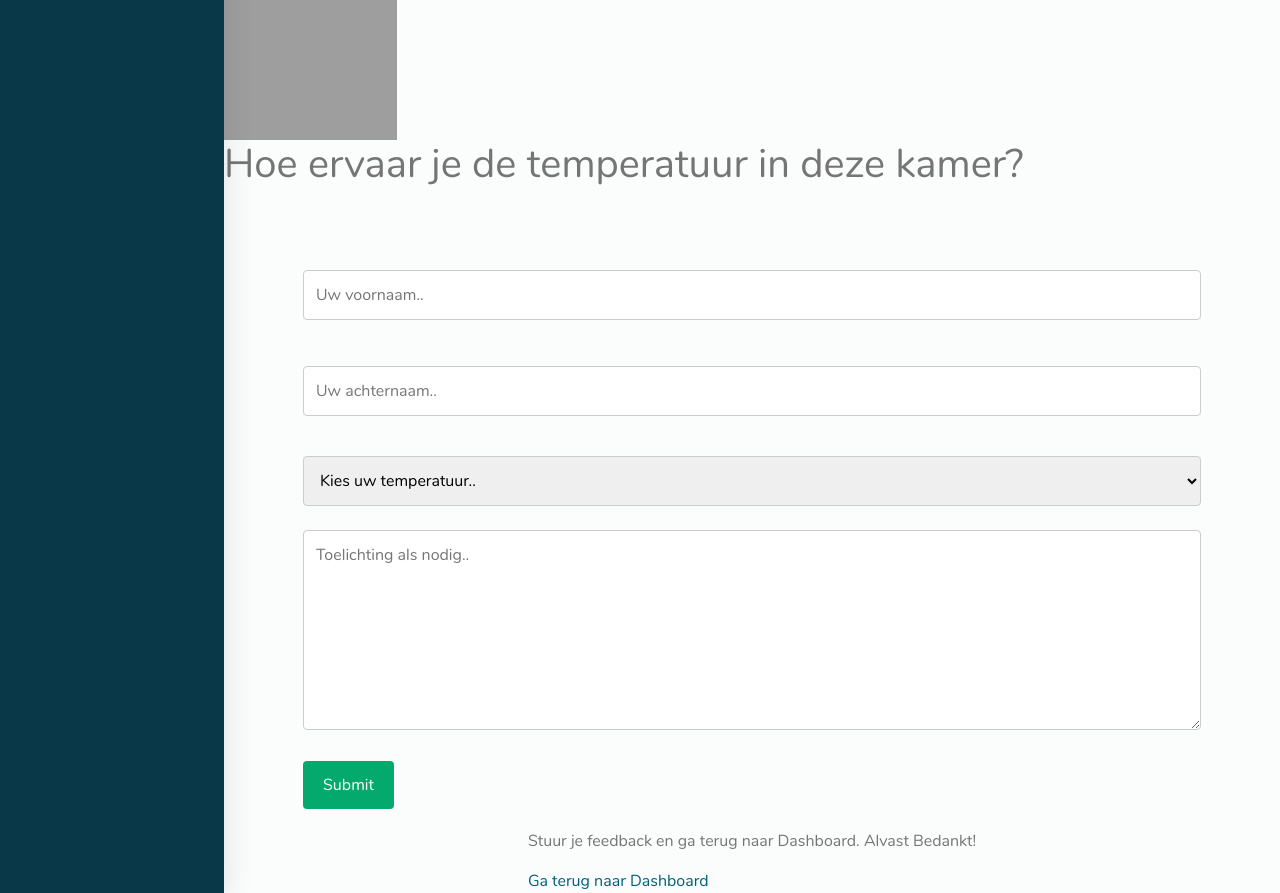
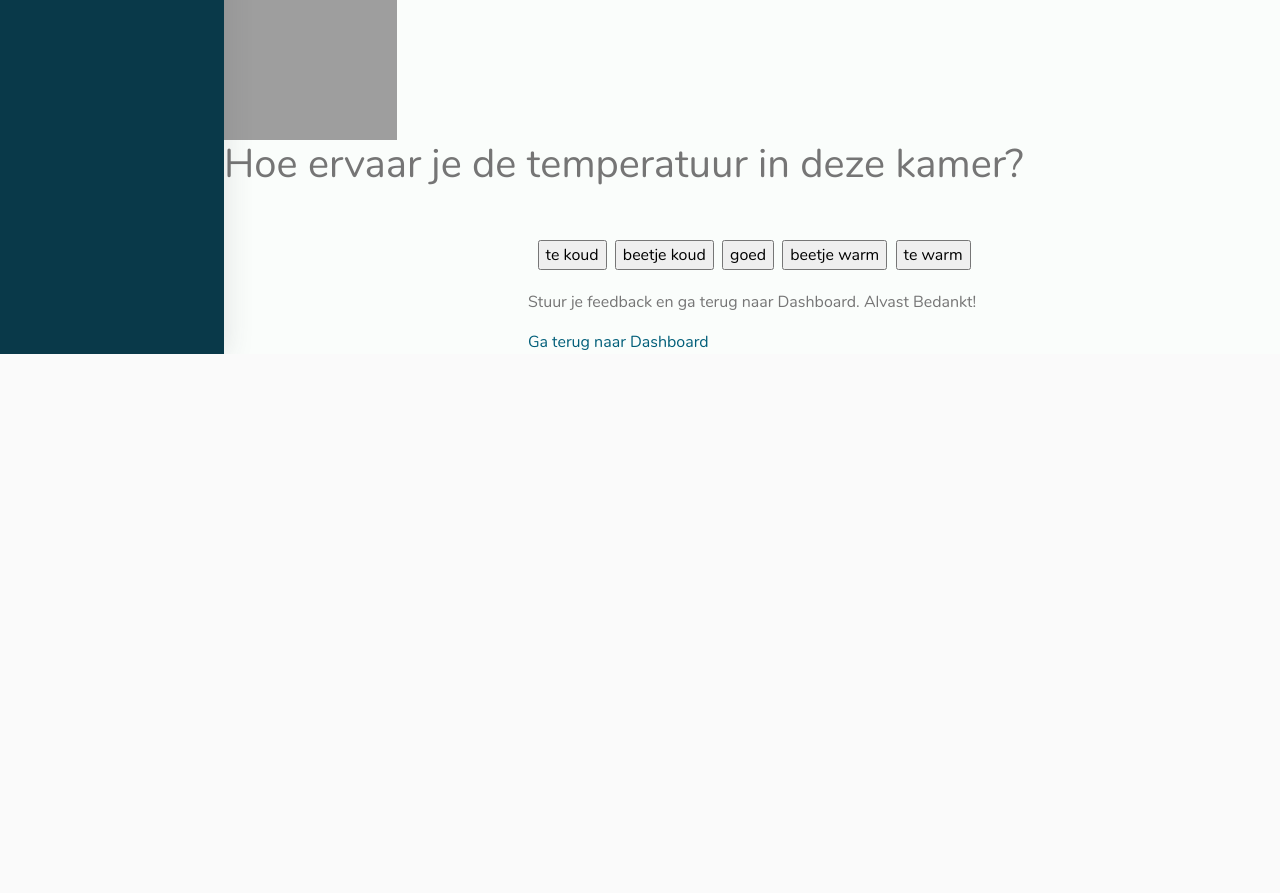
Before and after one commit to mn1l/ACS-interface, a Flask app: page /feedback in a window 1280 px wide. Shown: the part 568-1461 px from the top of the page. After the commit the page ends 922 px from the top, so only its background shows below. Run offline with Flask 3, Linux system fonts and the light colour scheme; some libraries are stand-ins or nearby versions; grey boxes are pictures that could not be loaded.

Commit message:
feedback opties

```diff
--- a/website/static/acs.css
+++ b/website/static/acs.css
@@ -1124,34 +1124,10 @@ background-color: #477585
 color: #6e707e
 }
 
-input[type=text], select, textarea {
-  width: 100%;
-  padding: 12px;
-  border: 1px solid #ccc;
-  border-radius: 4px;
-  box-sizing: border-box;
-  margin-top: 6px;
-  margin-bottom: 16px;
-  resize: vertical;
-}
-
-input[type=submit] {
-  background-color: #04AA6D;
-  color: white;
-  padding: 12px 20px;
-  border: none;
-  border-radius: 4px;
-  cursor: pointer;
-}
-
-input[type=submit]:hover {
-  background-color: #45a049;
-}
-
 .feedback {
   height: fit-content;
   width: fit-content;
-  border-radius: 6px;
+  border-radius: 16px;
   background-color: transparent;
   padding: 20px;
 }
--- a/website/templates/feedback.html
+++ b/website/templates/feedback.html
@@ -208,29 +208,20 @@
 								<div class="container">
 									<div class="feedback">
 										<form action="#">
-											<label for="fname"></label>
-											<input type="text" id="fname" name="firstname" placeholder="Uw voornaam..">
-
-											<label for="lname"></label>
-											<input type="text" id="lname" name="lastname" placeholder="Uw achternaam..">
-
-											<label for="temperatuur"></label>
-											<select id="temp" name="temp">
-												<option value="0">Kies uw temperatuur..</option>
-												<option value="te koud">Te koud</option>
-												<option value="koud">Beetje koud</option>
-												<option value="goed">Goed</option>
-												<option value="warm">Beetje warm</option>
-												<option value="te warm">Te warm</option>
-											</select>
-
-											<label for="subject"></label>
-											<textarea id="subject" name="subject" placeholder="Toelichting als nodig.." style="height:200px"></textarea><br><br>
-									    	<input type="submit" value="Submit">
+											<label for="te koud"></label>
+											<input id="te koud" type="button" name="temperatuur" value="te koud">
+											<label for="beetje koud"></label>
+											<input id="beetje koud" type="button" name= "temperatuur" value="beetje koud">
+											<label for="goed"></label>
+											<input id="goed" type="button" name="temperatuur" value="goed">
+											<label for="beetje warm"></label>
+											<input id="beetje warm" type="button" name= "temperatuur" value="beetje warm">
+											<label for="te warm"></label>
+											<input id="te warm" type="button" name="temperatuur" value="te warm">
   										</form>
 									</div>
 						  		</div>
-								<br><br><br><br>
+								<br><br>
 							</div>
 						</div>
 						<div class="btn-toolbar justify-content-center" role="toolbar" aria-label="Toolbar with button groups">
```
